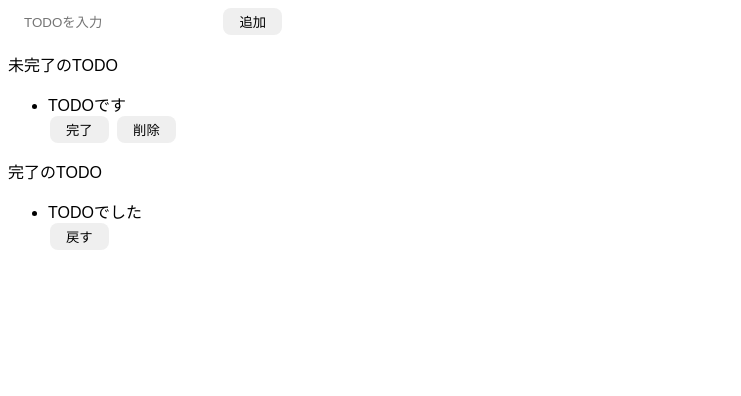
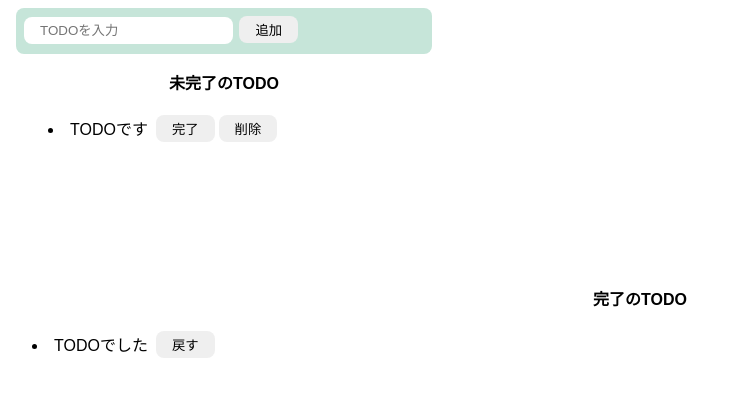
Before and after one commit to koheihida/20240104_ToDo, a website built with Parcel: page index.html in a window 1280 px wide. Shown: the whole page, without its empty margins (0-741 px from the left). Built offline with nearby package versions, Linux system fonts and the light colour scheme.

Commit message:
未完了のTODO項目のCSS仮実装

```diff
--- a/index.html
+++ b/index.html
@@ -11,19 +11,27 @@
     <input placeholder="TODOを入力" />
     <button>追加</button>
   </div>
-	<div>
-    <p>未完了のTODO</p>
+	<div class="incomplete-area">
+    <p class="title">未完了のTODO</p>
     <ul>
-      <li>TODOです</li>
-      <button>完了</button>
-      <button>削除</button>
+        <li>
+          <div class="list-low">
+            <p class="todo-item">TODOです</p>
+            <button>完了</button>
+            <button>削除</button>
+          </div>
+        </li>
     </ul>
   </div>
 	<div>
-    <p>完了のTODO</p>
+    <p class="title">完了のTODO</p>
     <ul>
-      <li>TODOでした</li>
-      <button>戻す</button>
+        <li>
+          <div class="list-low">
+            <p class="todo-item">TODOでした</p>
+            <button>戻す</button>
+          </div>
+        </li>
     </ul>
   </div>
 	<div></div>
--- a/src/styles.css
+++ b/src/styles.css
@@ -21,7 +21,7 @@ button:hover {
   cursor: pointer;
 }
 
-input-area {
+.input-area {
   background-color: #c6e5d9;
   width: 400px;
   height: 30px;
@@ -29,3 +29,27 @@ input-area {
   margin: 8px;
   border-radius: 8px;
 }
+
+.incomplete-area {
+  border:  2px #aacfd0;
+  width: 400px;
+  padding: 8px;
+  margin: 8px;
+  border-radius: 8px;
+  min-height: 200px;
+}
+
+.title {
+ text-align: center;
+ margin-top: 0px;
+ font-weight: bold;
+}
+
+.list-low{
+  display: flex;
+  align-items: center;
+}
+
+.todo-item {
+  margin: 6px;
+}
```
